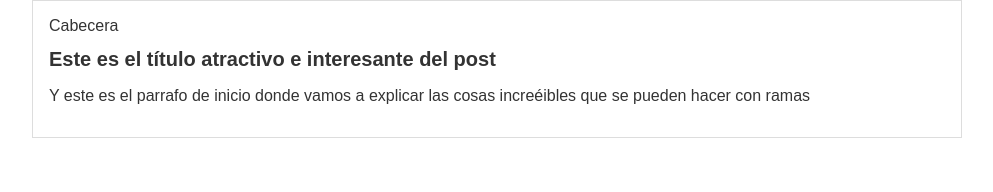
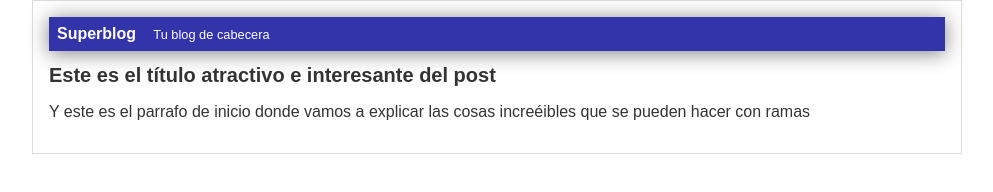
Before and after one commit to crileiton/hyperblog, a plain HTML site: page blog.html in a window 1280 px wide. Shown: the whole page, without its empty margins (143-1136 px from the left). Drawn offline with Linux system fonts and the light colour scheme.

Commit message:
Finalizada la cabecera con diseño azul

```diff
--- a/blog.html
+++ b/blog.html
@@ -10,7 +10,8 @@
 <body>
     <div id="container">
         <div id="cabecera">
-            Cabecera
+            Superblog
+            <span id="tagline">Tu blog de cabecera</span>
         </div>
         <div id="post">
             <h1>Este es el título atractivo e interesante del post</h1>
--- a/css/estilos.css
+++ b/css/estilos.css
@@ -20,3 +20,17 @@ body
 {
     font-size: 20px;
 }
+#cabecera{
+    background: #33A;
+    color: white;
+    box-shadow: 0px 2px 20px 0px rgba(0,0,0,0.5);
+    font-weight: bold;
+    margin: 0;
+    padding: 0.5em;
+}
+#cabecera #tagline
+{
+    padding: 0 0 0 1em;
+    font-weight: normal;
+    font-size: 0.8em;
+}
```
